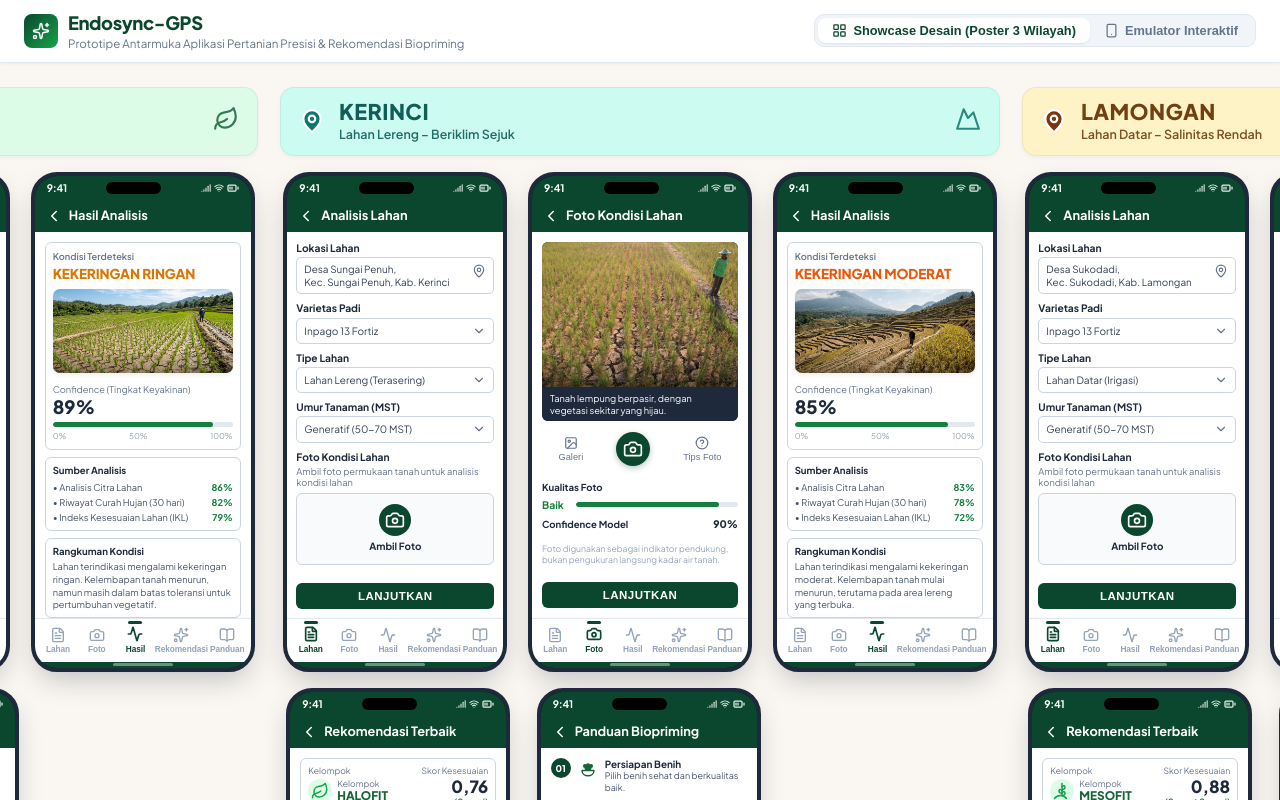
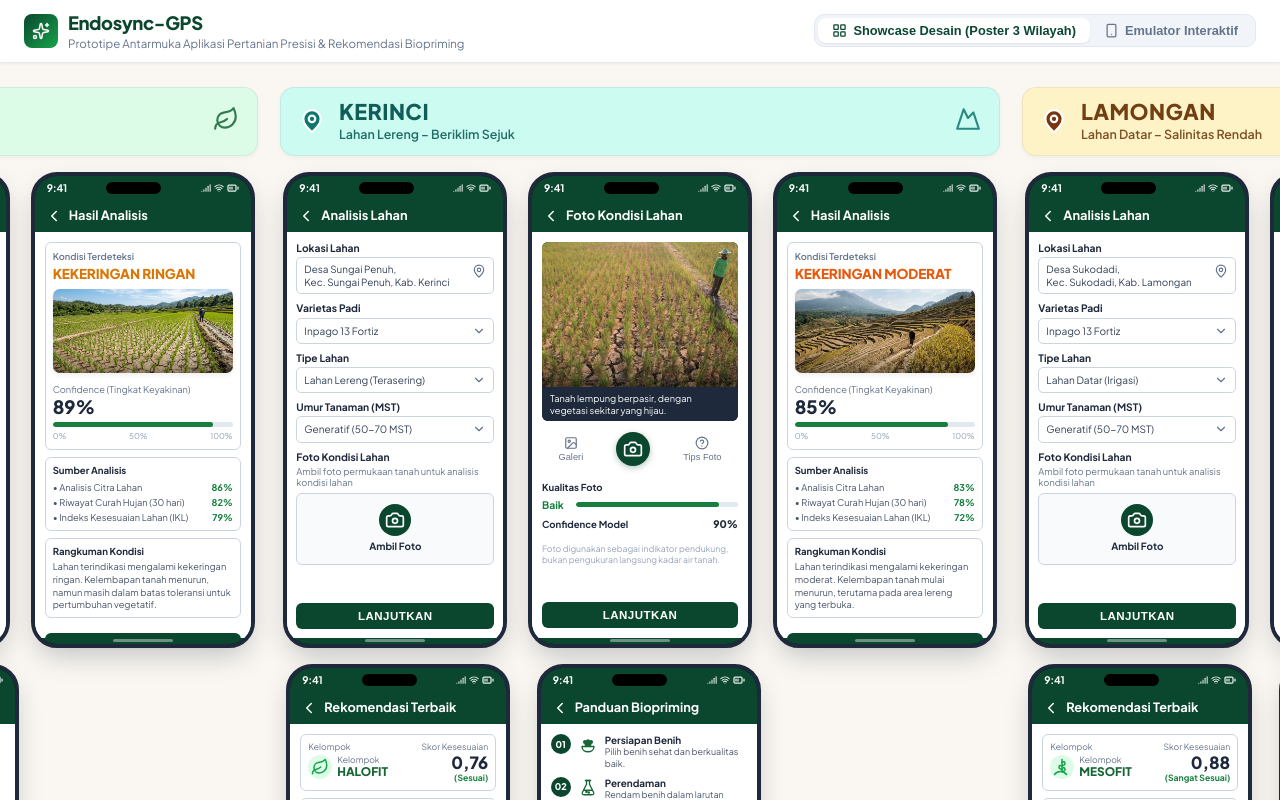
Before and after one commit to musahabibullah17-droid/BiochitinRoof, a React (Vite) app: page / in a window 1280 px wide. Shown: the top 800 px of the page. Built offline with nearby package versions, Linux system fonts and the light colour scheme.

Commit message:
refactor: remove bottom navigation bar to match original mockup layout

```diff
--- a/src/components/InteractivePhoneView.jsx
+++ b/src/components/InteractivePhoneView.jsx
@@ -5,19 +5,27 @@ import { ScreenPhotoCondition } from './ScreenPhotoCondition';
 import { ScreenAnalysisResult } from './ScreenAnalysisResult';
 import { ScreenRecommendation } from './ScreenRecommendation';
 import { ScreenBioprimingGuide } from './ScreenBioprimingGuide';
-import { RotateCcw, MapPin } from 'lucide-react';
+import { RotateCcw, MapPin, ChevronLeft, ChevronRight } from 'lucide-react';
 
 export function InteractivePhoneView({ region, onSwitchRegion }) {
   const [currentStep, setCurrentStep] = useState(1);
 
+  const stepNames = [
+    'Analisis Lahan',
+    'Foto Kondisi Lahan',
+    'Hasil Analisis',
+    'Rekomendasi Terbaik',
+    'Panduan Biopriming'
+  ];
+
   return (
     <div className="interactive-phone-wrapper">
-      {/* Region Switcher Bar */}
+      {/* Region Switcher & Step Navigator Bar */}
       <div className="emulator-control-panel">
         <div className="emulator-region-pills">
           <MapPin size={14} color="#0a472e" />
           <span style={{ fontSize: '0.74rem', fontWeight: 800, color: '#0a472e', marginRight: '4px' }}>
-            Wilayah Aktif:
+            Wilayah:
           </span>
           {['jember', 'kerinci', 'lamongan'].map((rId) => (
             <button
@@ -31,26 +39,45 @@ export function InteractivePhoneView({ region, onSwitchRegion }) {
           ))}
         </div>
 
+        <div className="emulator-step-controls">
+          <button
+            className="ctrl-nav-btn"
+            disabled={currentStep <= 1}
+            onClick={() => setCurrentStep((prev) => Math.max(1, prev - 1))}
+            type="button"
+          >
+            <ChevronLeft size={15} />
+            <span>Sebelumnya</span>
+          </button>
+
+          <span className="ctrl-step-indicator">
+            Layar {currentStep}/5: <strong>{stepNames[currentStep - 1]}</strong>
+          </span>
+
+          <button
+            className="ctrl-nav-btn"
+            disabled={currentStep >= 5}
+            onClick={() => setCurrentStep((prev) => Math.min(5, prev + 1))}
+            type="button"
+          >
+            <span>Berikutnya</span>
+            <ChevronRight size={15} />
+          </button>
+
           <button
             className="ctrl-nav-btn"
             onClick={() => setCurrentStep(1)}
-          title="Reset ke Langkah 1"
+            title="Reset ke Layar 1"
             type="button"
-          style={{ marginLeft: 'auto' }}
           >
             <RotateCcw size={13} />
-          <span>Reset Alur</span>
           </button>
         </div>
+      </div>
 
-      {/* Smartphone Chassis with Bottom Nav */}
+      {/* Smartphone Chassis */}
       <div style={{ margin: '12px auto' }}>
-        <PhoneDeviceMock
-          width={310}
-          height={680}
-          activeStep={currentStep}
-          onSelectStep={(step) => setCurrentStep(step)}
-        >
+        <PhoneDeviceMock width={310} height={640}>
           {currentStep === 1 && (
             <ScreenLandForm region={region} onNext={() => setCurrentStep(2)} />
           )}
--- a/src/components/PhoneBottomNav.jsx
+++ /dev/null
@@ -1,39 +0,0 @@
-import React from 'react';
-import { FileText, Camera, Activity, Sparkles, BookOpen } from 'lucide-react';
-
-export default function PhoneBottomNav({ activeStep, onSelectStep }) {
-  const tabs = [
-    { step: 1, label: 'Lahan', icon: FileText },
-    { step: 2, label: 'Foto', icon: Camera },
-    { step: 3, label: 'Hasil', icon: Activity },
-    { step: 4, label: 'Rekomendasi', icon: Sparkles },
-    { step: 5, label: 'Panduan', icon: BookOpen }
-  ];
-
-  return (
-    <nav className="device-native-bottom-nav">
-      {tabs.map((tab) => {
-        const IconComponent = tab.icon;
-        const isActive = activeStep === tab.step;
-
-        return (
-          <button
-            key={tab.step}
-            className={`nav-tab-button ${isActive ? 'active' : ''}`}
-            onClick={(e) => {
-              e.stopPropagation();
-              onSelectStep(tab.step);
-            }}
-            type="button"
-          >
-            <div className="tab-icon-wrapper">
-              <IconComponent size={16} strokeWidth={isActive ? 2.5 : 2} />
-            </div>
-            <span className="tab-label-text">{tab.label}</span>
-            {isActive && <div className="tab-active-pill-dot" />}
-          </button>
-        );
-      })}
-    </nav>
-  );
-}
--- a/src/components/PhoneDeviceMock.jsx
+++ b/src/components/PhoneDeviceMock.jsx
@@ -1,13 +1,10 @@
 import React from 'react';
 import { Signal, Wifi, BatteryMedium } from 'lucide-react';
-import PhoneBottomNav from './PhoneBottomNav';
 
 export function PhoneDeviceMock({
   children,
-  height = 510,
-  width = 232,
-  activeStep = null,
-  onSelectStep = null
+  height = 476,
+  width = 224
 }) {
   return (
     <div
@@ -33,14 +30,6 @@ export function PhoneDeviceMock({
         {children}
       </div>
 
-      {/* In-App Native Bottom Navigation Bar */}
-      {activeStep && (
-        <PhoneBottomNav
-          activeStep={activeStep}
-          onSelectStep={onSelectStep || (() => {})}
-        />
-      )}
-
       {/* Hardware Bottom Gesture Home Indicator Bar */}
       <div className="phone-bottom-home-bar"></div>
     </div>
--- a/src/components/PosterShowcaseView.jsx
+++ b/src/components/PosterShowcaseView.jsx
@@ -113,36 +113,21 @@ export function PosterShowcaseView({ onSelectRegionForDemo }) {
               <div className="poster-row-top">
                 {/* Phone 1: Analisis Lahan */}
                 <div className={`phone-wrapper-cell ${mobileStepIndex === 1 ? 'mobile-step-active' : 'mobile-step-inactive'}`}>
-                  <PhoneDeviceMock
-                    width={224}
-                    height={500}
-                    activeStep={1}
-                    onSelectStep={() => onSelectRegionForDemo && onSelectRegionForDemo(region.id)}
-                  >
+                  <PhoneDeviceMock width={224} height={476}>
                     <ScreenLandForm region={region} onNext={() => onSelectRegionForDemo && onSelectRegionForDemo(region.id)} />
                   </PhoneDeviceMock>
                 </div>
 
                 {/* Phone 2: Foto Kondisi Lahan */}
                 <div className={`phone-wrapper-cell ${mobileStepIndex === 2 ? 'mobile-step-active' : 'mobile-step-inactive'}`}>
-                  <PhoneDeviceMock
-                    width={224}
-                    height={500}
-                    activeStep={2}
-                    onSelectStep={() => onSelectRegionForDemo && onSelectRegionForDemo(region.id)}
-                  >
+                  <PhoneDeviceMock width={224} height={476}>
                     <ScreenPhotoCondition region={region} onNext={() => {}} onPrev={() => {}} />
                   </PhoneDeviceMock>
                 </div>
 
                 {/* Phone 3: Hasil Analisis */}
                 <div className={`phone-wrapper-cell ${mobileStepIndex === 3 ? 'mobile-step-active' : 'mobile-step-inactive'}`}>
-                  <PhoneDeviceMock
-                    width={224}
-                    height={500}
-                    activeStep={3}
-                    onSelectStep={() => onSelectRegionForDemo && onSelectRegionForDemo(region.id)}
-                  >
+                  <PhoneDeviceMock width={224} height={476}>
                     <ScreenAnalysisResult region={region} onNext={() => {}} onPrev={() => {}} />
                   </PhoneDeviceMock>
                 </div>
@@ -152,24 +137,14 @@ export function PosterShowcaseView({ onSelectRegionForDemo }) {
               <div className="poster-row-bottom">
                 {/* Phone 4: Rekomendasi Terbaik */}
                 <div className={`phone-wrapper-cell ${mobileStepIndex === 4 ? 'mobile-step-active' : 'mobile-step-inactive'}`}>
-                  <PhoneDeviceMock
-                    width={224}
-                    height={500}
-                    activeStep={4}
-                    onSelectStep={() => onSelectRegionForDemo && onSelectRegionForDemo(region.id)}
-                  >
+                  <PhoneDeviceMock width={224} height={476}>
                     <ScreenRecommendation region={region} onNext={() => {}} onPrev={() => {}} />
                   </PhoneDeviceMock>
                 </div>
 
                 {/* Phone 5: Panduan Biopriming */}
                 <div className={`phone-wrapper-cell ${mobileStepIndex === 5 ? 'mobile-step-active' : 'mobile-step-inactive'}`}>
-                  <PhoneDeviceMock
-                    width={224}
-                    height={500}
-                    activeStep={5}
-                    onSelectStep={() => onSelectRegionForDemo && onSelectRegionForDemo(region.id)}
-                  >
+                  <PhoneDeviceMock width={224} height={476}>
                     <ScreenBioprimingGuide region={region} onPrev={() => {}} />
                   </PhoneDeviceMock>
                 </div>
--- a/src/index.css
+++ b/src/index.css
@@ -282,80 +282,6 @@ body {
   background: rgba(255, 255, 255, 0.4);
   border-radius: 999px;
 }
-
-/* =====================================================================
-   DEVICE NATIVE BOTTOM NAVIGATION BAR
-   ===================================================================== */
-.device-native-bottom-nav {
-  height: 44px;
-  background: #ffffff;
-  border-top: 1px solid #e2e8f0;
-  display: flex;
-  align-items: center;
-  justify-content: space-around;
-  padding: 0 4px;
-  z-index: 30;
-  flex-shrink: 0;
-  box-shadow: 0 -2px 6px rgba(0,0,0,0.02);
-}
-
-.nav-tab-button {
-  border: none;
-  background: transparent;
-  flex: 1;
-  height: 100%;
-  display: flex;
-  flex-direction: column;
-  align-items: center;
-  justify-content: center;
-  gap: 2px;
-  color: #94a3b8;
-  cursor: pointer;
-  position: relative;
-  transition: all 0.18s ease;
-  padding: 2px 0;
-}
-
-.nav-tab-button:hover {
-  color: #0a472e;
-}
-
-.nav-tab-button.active {
-  color: #0a472e;
-}
-
-.tab-icon-wrapper {
-  display: flex;
-  align-items: center;
-  justify-content: center;
-  transition: transform 0.18s ease;
-}
-
-.nav-tab-button.active .tab-icon-wrapper {
-  transform: translateY(-1px);
-}
-
-.tab-label-text {
-  font-size: 0.52rem;
-  font-weight: 600;
-  letter-spacing: -0.01em;
-  line-height: 1;
-}
-
-.nav-tab-button.active .tab-label-text {
-  font-weight: 800;
-  color: #0a472e;
-}
-
-.tab-active-pill-dot {
-  position: absolute;
-  top: 2px;
-  width: 14px;
-  height: 2.5px;
-  background: #0a472e;
-  border-radius: 999px;
-}
-
 
 /* =====================================================================
    INSIDE PHONE SCREEN COMMON COMPONENTS
```
Lines whose indentation alone changed are shown as unchanged.
